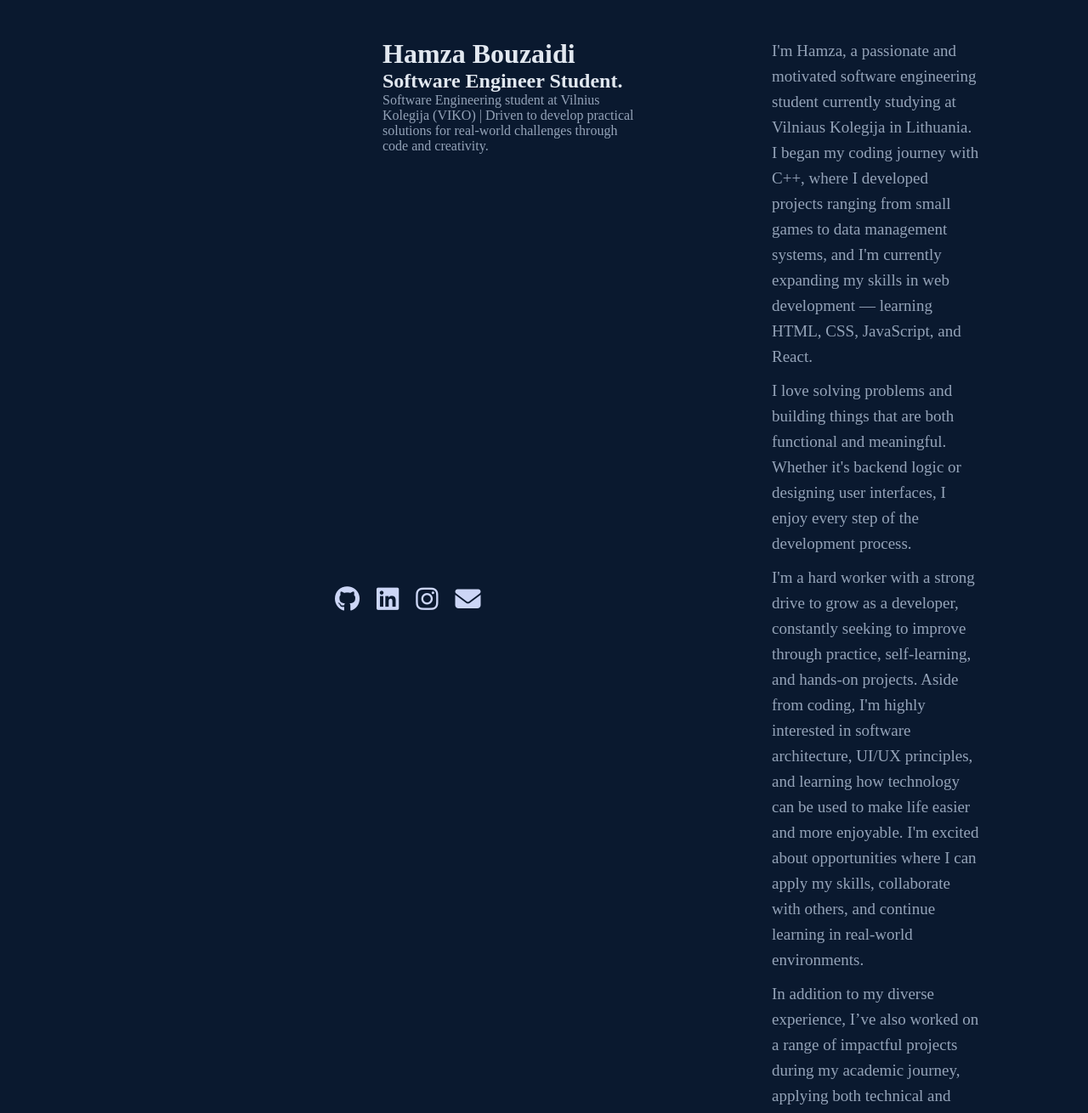
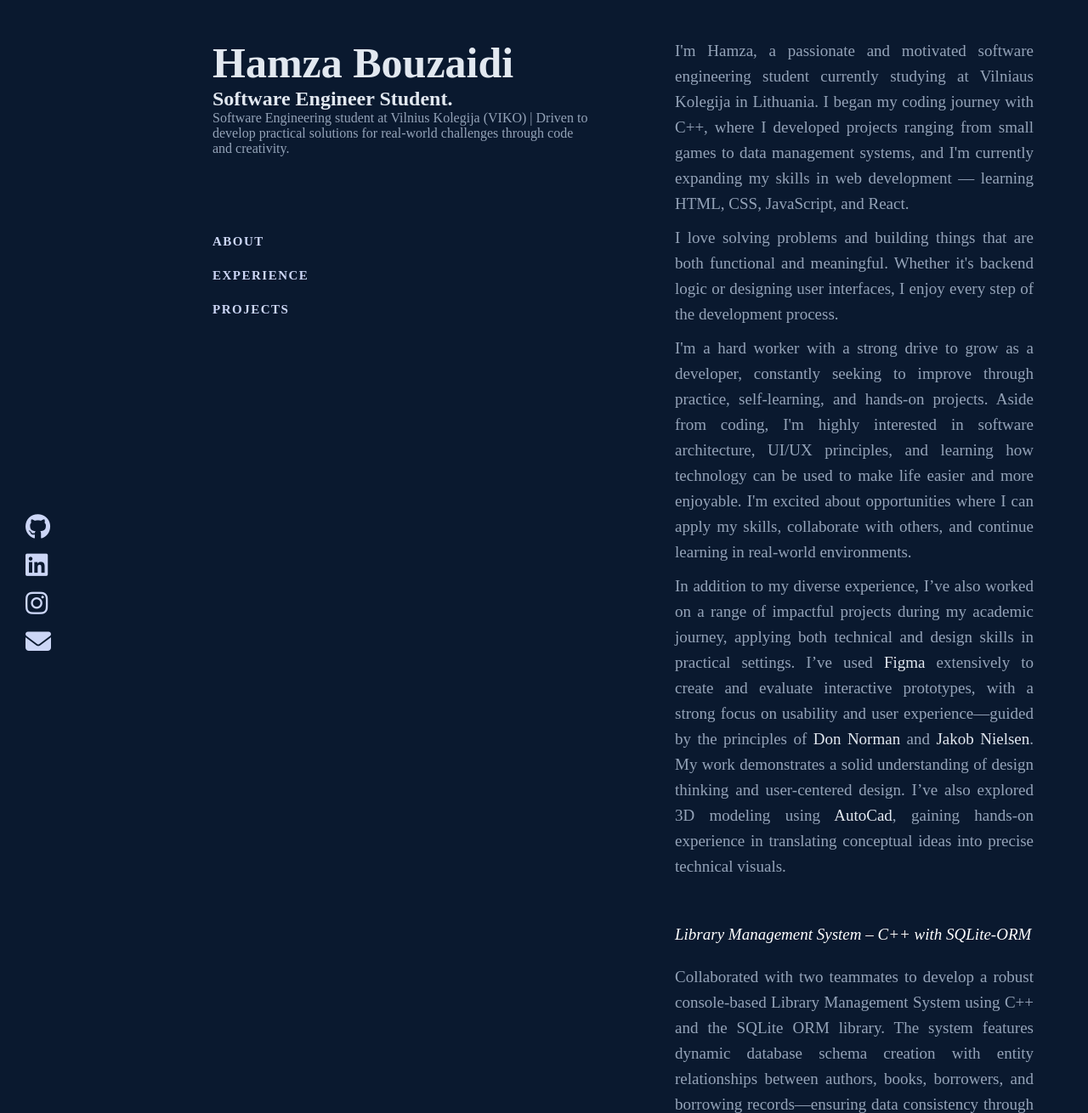
Before and after one commit to HamzaBouzaidi/hamza-dev-portfolio, a plain HTML site: page index.html in a window 1280 px wide. Shown: the top 1310 px of the page at 85% size. Drawn offline with Linux system fonts and the light colour scheme.

Commit message:
Added Library Management System project and fixed floating icons

```diff
--- a/css/styles.css
+++ b/css/styles.css
@@ -11,12 +11,12 @@
 .MyName {
     color: rgb(226, 232, 240);
 
-
+    font-size: 50px;
     cursor: pointer;
-    margin-left: 450px;
+    margin-left: 250px;
     margin-right: 30px;
 
-    width: 250px;
+    width: 450px;
     transition: color 1s , opacity 1s;
 
 
@@ -34,7 +34,7 @@
 .Position{
      color: rgb(226, 232, 240);
     cursor: pointer;
-    margin-left: 450px;
+    margin-left: 250px;
     margin-right: 30px;
 
     width: 300px;
@@ -52,7 +52,7 @@ color: rgb(36, 77, 143);
 }
 .My-Bio{
      color: rgb(148, 163, 184);
-     margin-left: 450px;
+     margin-left: 250px;
     margin-right: 30px;
 margin-bottom: 80px;
 }
@@ -61,8 +61,11 @@ margin-bottom: 80px;
 .Rightpart{
   font-size: 19px;
 
-     margin-left: 10%;
-    margin-right: 10%;
+     margin-left: 5%;
+    margin-right: 5%;
+    text-align: justify;
+
+
 
 
 }
@@ -100,54 +103,35 @@ line-height: 30px;
 
 }
 
-/*.Github-Button img{
 
-border-color: #0a192f;
-border-style: solid;
-height: 10px;
-width: 10px;
-margin-top: 70px;
-margin-left: 300px;
-
-}
-*/
-.Githublinkedin{
-display: flex;
-justify-content: center ;
-gap: 10px;
-margin-right: 40vw;
-margin-left: 30vw;
- top: 30%;
-position: fixed;
-flex-direction: row;
-z-index: 1000;
-
+.Githublinkedin {
+  position: fixed;
+  bottom: 30px;       /* distance from bottom */
+  left: 30px;         /* distance from left */
+  display: flex;
+  flex-direction: column; /* stack icons vertically */
+  gap: 15px;
+  z-index: 1000;
 }
 
-
-.Githublinkedin div a:hover i {
-  color: #e2ebf0; /* change color on hover */
-}
-a i {
-font-size: 30px;
-/*margin:0 10px;*/
-margin-left: 10px;
-margin-top: 450px;
-transition: transform 0.3s;
-
+.Githublinkedin a i {
+  font-size: 30px;
+  color: #ccd6f6;
+  transition: transform 0.3s;
 }
 
-a i:hover {
-transition: scale(1.3);
+.Githublinkedin a i:hover {
+  transform: scale(1.3);
+  color: #e2ebf0;
+}
 
-}
 .LocalButtons{
 font-size: 10px;
-margin-left: 450px;
+margin-left: 250px;
 font-weight: bold ;
 letter-spacing: 1.5px;
 line-height: 40px;
-
+cursor: pointer;
 }
 .LocalButtons:hover{
 color: #e2ebf0;
@@ -156,7 +140,7 @@ color: #e2ebf0;
 
 .FirstLocalButton:hover{
 color: #e2ebf0;
-
+  position: relative;
 }
 
 .SecondLocalbutton:hover{
@@ -166,27 +150,15 @@ color: #e2ebf0;
   color: #e2ebf0;
 }
 
-.LocalButton {
-  position: relative;
-  display: flex;
-  align-items: center;
-  transition: transform 0.3s ease;
+.FirstProject{
+  color: #94A3B8;
+  line-height: 30px;
+
+
 }
 
-.LocalButtons::before {
-  content: "";
-  position: absolute;
-  left: -20px;
-  width: 20px;
-  height: 2px;
-  background-color: #e2ebf0;
-  transition: width 0.3s ease;
+.ProjectDescription{
+  color: #94A3B8;
+  line-height: 30px;
+  margin-bottom: 10px;
 }
-
-.LocalButtons:hover::before {
-  width: 40px;
-}
-
-.LocalButtons:hover {
-  transform: translateX(20px); /* push the whole button */
-}
--- a/index.html
+++ b/index.html
@@ -1,14 +1,13 @@
 <!DOCTYPE html>
 <html>
+
 <head>
-    <link
-      rel="stylesheet"
-      href="https://cdnjs.cloudflare.com/ajax/libs/font-awesome/6.4.0/css/all.min.css"
-    />
+  <link rel="stylesheet" href="https://cdnjs.cloudflare.com/ajax/libs/font-awesome/6.4.0/css/all.min.css" />
   <link rel="stylesheet" href="css/styles.css" />
 
   <title>Hamza Bouzaidi</title>
 </head>
+
 <body>
 
   <div class="Container">
@@ -23,18 +22,18 @@
         creativity.
       </p>
       <div class="LocalButtons">
-      <div >
+        <div>
           <h2 class="FirstLocalButton">
             ABOUT
 
           </h2>
         </div>
-    <div >
+        <div>
           <h2 class="SecondLocalbutton">
             EXPERIENCE
           </h2>
         </div>
-    <div >
+        <div>
           <h2 class="ThirdLocalButton">
             PROJECTS
           </h2>
@@ -66,11 +65,42 @@
         real-world environments.<br>
       </p>
       <p class="Introduction4">
-            In addition to my diverse experience, I’ve also worked on a range of impactful projects during my academic journey, applying both technical and design skills in practical settings.
-            I’ve used <a href="https://www.figma.com/" target="_blank" style="color: rgb(226, 232, 240); text-decoration: none;">Figma</a>  extensively to create and evaluate interactive prototypes, with a strong focus on usability and user experience—guided by the principles of <a href="https://www.nngroup.com/people/don-norman/" target="_blank" style="color: rgb(226, 232, 240); text-decoration: none;">Don Norman
-                  </a> and <a href="https://www.nngroup.com/people/jakob-nielsen/" target="_blank" style="color: rgb(226, 232, 240); text-decoration: none;">Jakob Nielsen</a>.
+        In addition to my diverse experience, I’ve also worked on a range of impactful projects during my academic
+        journey, applying both technical and design skills in practical settings.
+        I’ve used <a href="https://www.figma.com/" target="_blank"
+          style="color: rgb(226, 232, 240); text-decoration: none;">Figma</a> extensively to create and evaluate
+        interactive prototypes, with a strong focus on usability and user experience—guided by the principles of <a
+          href="https://www.nngroup.com/people/don-norman/" target="_blank"
+          style="color: rgb(226, 232, 240); text-decoration: none;">Don Norman
+        </a> and <a href="https://www.nngroup.com/people/jakob-nielsen/" target="_blank"
+          style="color: rgb(226, 232, 240); text-decoration: none;">Jakob Nielsen</a>.
         My work demonstrates a solid understanding of design thinking and user-centered design.
-            I’ve also explored 3D modeling using <a href="https://www.autodesk.com/products/autocad/overview" target="_blank" style="color: rgb(226, 232, 240); text-decoration: none;">AutoCad</a>, gaining hands-on experience in translating conceptual ideas into precise technical visuals.
+        I’ve also explored 3D modeling using <a href="https://www.autodesk.com/products/autocad/overview"
+          target="_blank" style="color: rgb(226, 232, 240); text-decoration: none;">AutoCad</a>, gaining hands-on
+        experience in translating conceptual ideas into precise technical visuals.
+      </p>
+
+
+      <p class="FirstProject">
+        <a href="https://github.com/AvalonR/Project-sqlite-orm" target="_blank"
+          style="color: #94A3B8; text-decoration: none;">
+          <i style="color: white; margin-bottom: 20px; display: block; margin-top: 50px;"> Library Management System – C++ with SQLite-ORM
+          </i>
+          <div style="color: #94A3B8; text-decoration: none;" class="ProjectDescription">
+            Collaborated with two teammates to develop a robust console-based Library Management System using C++ and
+            the SQLite ORM library.
+            The system features dynamic database schema creation with entity relationships between authors, books,
+            borrowers, and borrowing records—ensuring data consistency through foreign key constraints, cascade delete,
+            and update restrictions.
+            We implemented both persistent and in-memory database modes to support real-world usage and unit testing.
+            Core functionalities include managing authors, books, and borrowers; tracking borrowing and return
+            activities; and generating clean, structured listings with real-time status updates.
+            The interface was carefully designed to offer intuitive menu navigation, interactive prompts, and helpful
+            error handling, all focused on providing a smooth user experience.
+            This project reflects our strong collaboration, clean architecture, and passion for building scalable and
+            maintainable systems.
+          </div>
+        </a>
       </p>
       </p>
 
@@ -84,10 +114,7 @@
       </a>
     </div>
     <div class="linkedin">
-        <a
-          href="https://www.linkedin.com/in/hamza-bouzaidi-43ab13343/"
-          target="_blank"
-        >
+      <a href="https://www.linkedin.com/in/hamza-bouzaidi-43ab13343/" target="_blank">
         <i class="fab fa-linkedin"> </i>
       </a>
     </div>
@@ -105,4 +132,5 @@
   </div>
 
 </body>
+
 </html>
```
Lines whose indentation alone changed are shown as unchanged.
